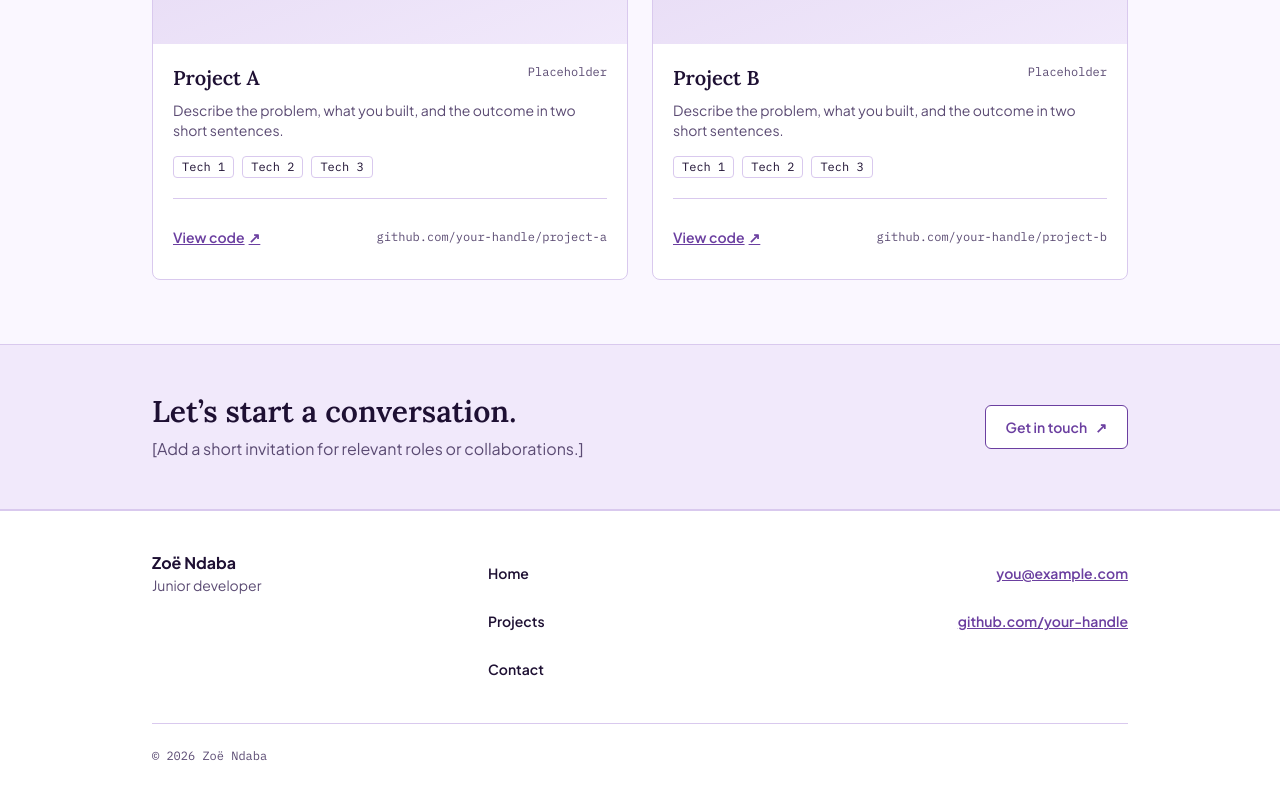
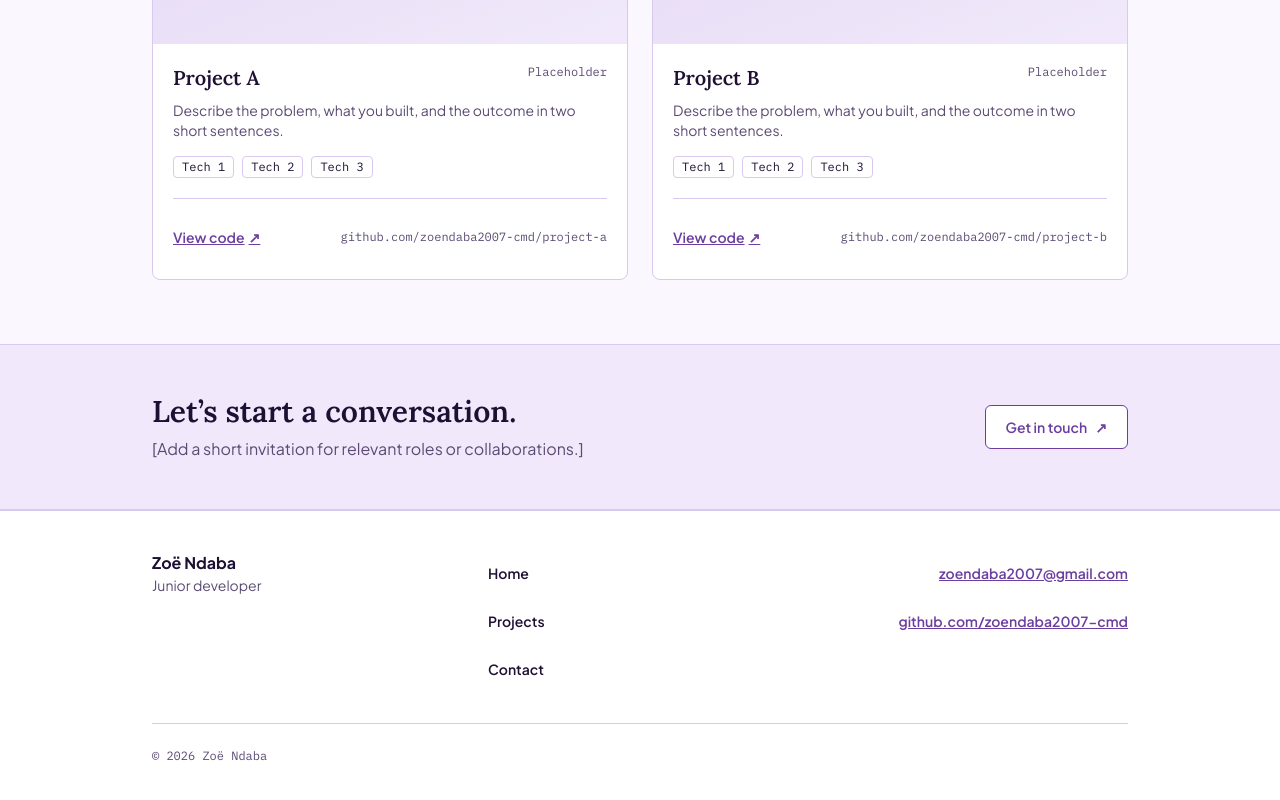
Before and after one commit to zoendaba2007-cmd/Portfolio_project, a Next.js app: page / in a window 1280 px wide. Shown: the part 1118-1918 px from the top of the page. Built offline with nearby package versions, Linux system fonts and the light colour scheme.

Commit message:
Updata Home, Projects, and Contact pages

```diff
--- a/app/contact/page.tsx
+++ b/app/contact/page.tsx
@@ -6,7 +6,6 @@ import { site } from "@/lib/site";
 export default function Contact() {
   return (
     <Container className="py-16">
-      <Eyebrow>Contact /contact</Eyebrow>
       <h1 className="mt-3 font-display text-5xl font-semibold text-ink">
         Let’s talk.
       </h1>
--- a/app/projects/page.tsx
+++ b/app/projects/page.tsx
@@ -8,7 +8,6 @@ export default function Projects() {
   return (
     <>
       <Container className="py-16">
-        <Eyebrow>Projects /projects</Eyebrow>
         <h1 className="mt-3 font-display text-5xl font-semibold text-ink">
           Projects
         </h1>
--- a/lib/site.ts
+++ b/lib/site.ts
@@ -2,7 +2,7 @@ export const site = {
   name: "Zoë Ndaba",
   role: "Junior developer",
   tagline: "Junior developer in the making.",
-  email: "you@example.com",
-  github: "https://github.com/your-handle",
-  githubLabel: "github.com/your-handle",
+  email: "zoendaba2007@gmail.com",
+  github: "https://github.com/zoendaba2007-cmd",
+  githubLabel: "github.com/zoendaba2007-cmd",
 };
```
